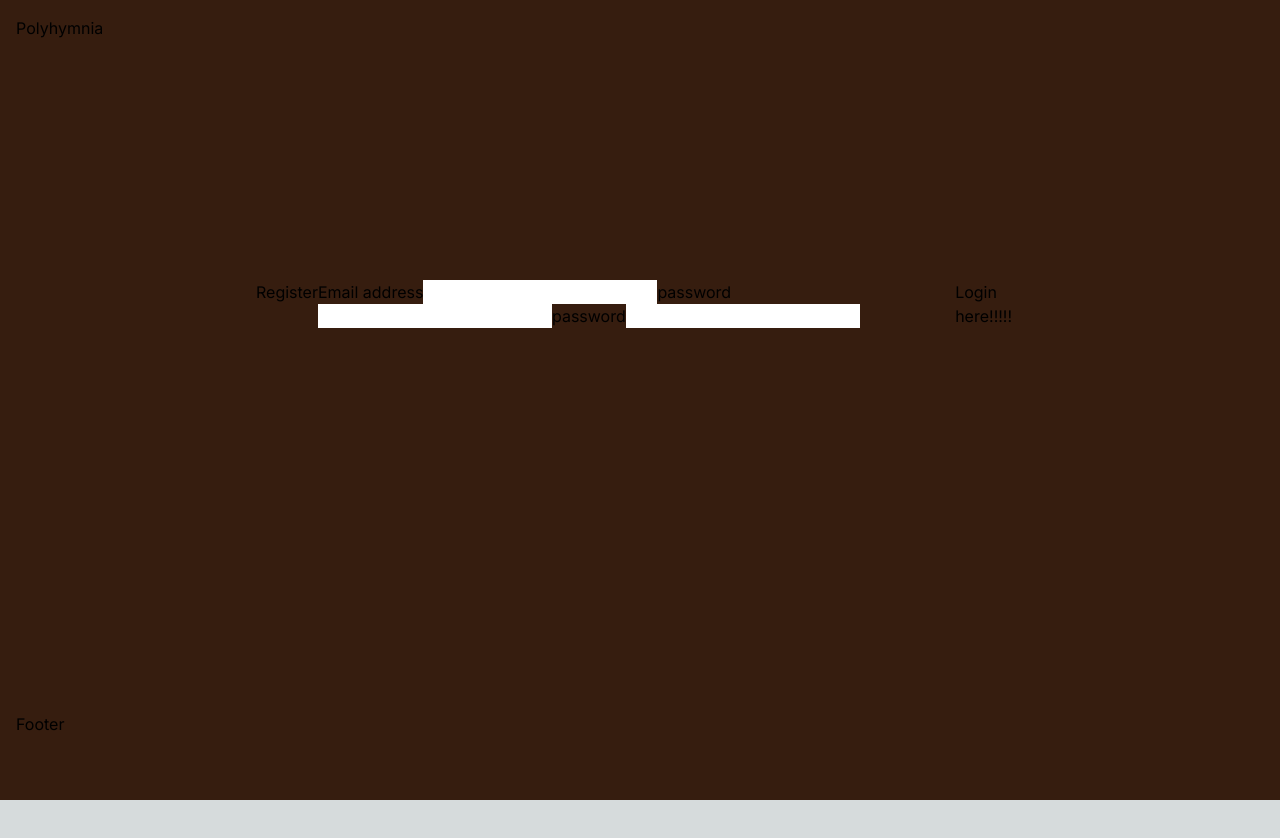
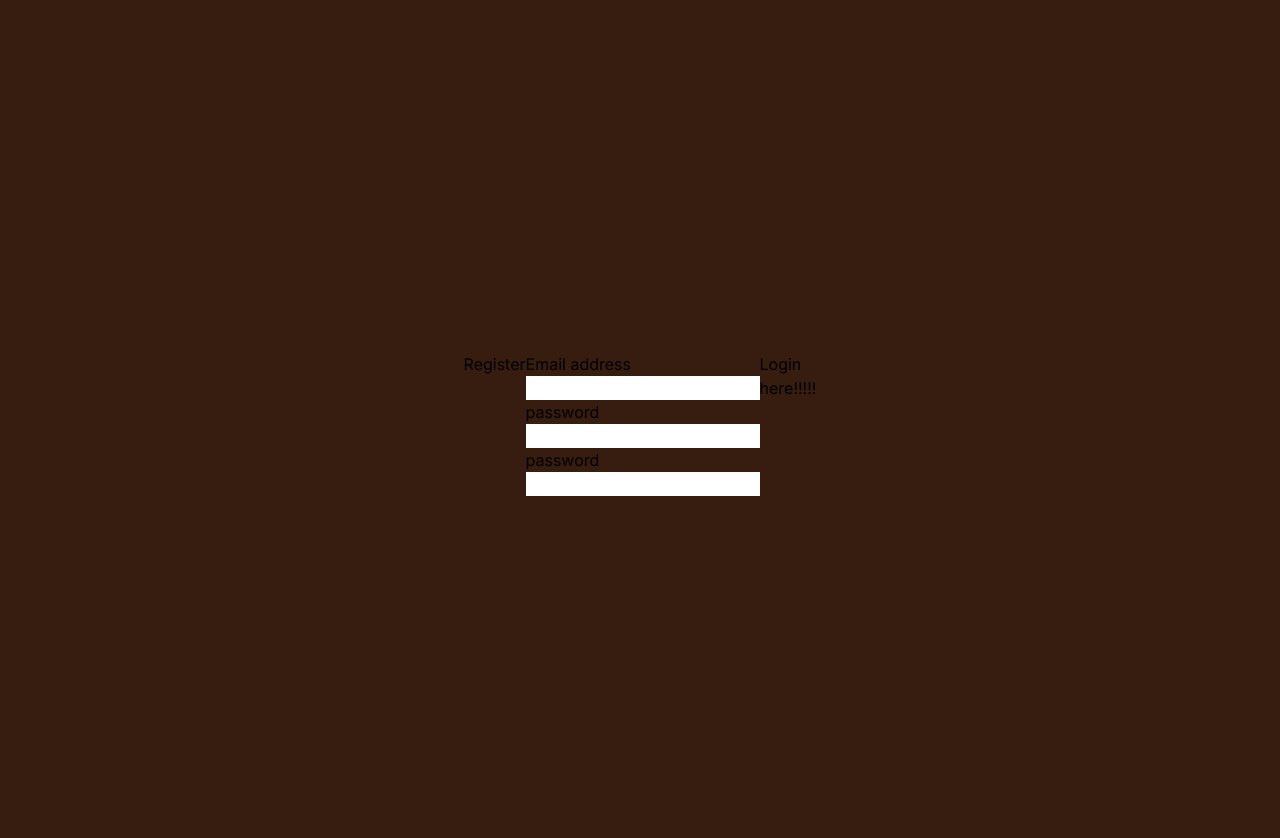
Before and after one commit to WellDN/Composers, a Next.js app: page /register in a window 1280 px wide. Shown: the top 838 px of the page. Before the commit the page ends 800 px from the top, so only its background shows below. Built offline with nearby package versions, Linux system fonts and the light colour scheme.

Commit message:
db server & route

```diff
--- a/src/app/(custom)/layout.tsx
+++ b/src/app/(custom)/layout.tsx
@@ -1,11 +1,12 @@
-
 export default function CustomLayout({ children }: { children: React.ReactNode }) {
   return (
-    <div className="flex flex-col min-h-screen mx-auto max-w-2xl px-4 pt-8 pb-16">
-      <div className="flex-grow">
+          <div className="bg-rwood">
+          <div className="flex flex-col min-h-screen px-4 pt-4 pb-16">
+          <div className="flex-grow">
         <main className="my-0 py-16">{children}</main>
 
-      </div>
+     </div>
+     </div>
     </div>
   );
 }
--- a/src/app/(primary)/login/page.tsx
+++ b/src/app/(custom)/login/page.tsx
@@ -1,9 +1,19 @@
 import Link from "next/link";
 
-export default function Login() {
+async function getData() {
+    const res = await fetch("http://localhost:8000/login")
+
+    if (!res.ok) {
+        throw new Error("Failed to fetch data")
+    }
+    return res.json()
+}
+export default async function Login() {
+    const data = await getData();
+
     return(
     <div>
-    <a href="/">Polyhymnia</a>
+    <div className="flex flex-col min-h-full mx-auto max-w-2xl px-4 pt-8 pb-16">
     <div className="flex justify-center align-middle m-60">
     <p>Login</p>
     <form action="post" noValidate>
@@ -19,5 +29,6 @@ export default function Login() {
     <Link href="/register">register here!!!</Link>
     </div>
     </div>
+    </div>
     )
 }
--- a/src/app/(primary)/register/page.tsx
+++ b/src/app/(custom)/register/page.tsx
@@ -2,8 +2,7 @@ import Link from "next/link";
 
 export default function Register() {
     return(
-    <div>
-    <a href="/">Polyhymnia</a>
+    <div className="flex flex-col min-h-full mx-auto max-w-2xl px-4 pt-8 pb-16">
     <div className="flex justify-center align-middle m-60">
     <p>Register</p>
     <form action="post" noValidate>
--- /dev/null
+++ b/src/app/backend/database.ts
@@ -0,0 +1,7 @@
+import { Client } from 'pg'
+
+const client = new Client({
+    password: "root",
+    user: "root",
+    host: "postgres",
+});
--- /dev/null
+++ b/src/app/backend/server.ts
@@ -0,0 +1,13 @@
+import express from 'express'
+
+const app = express();
+
+const port = process.env.PORT || 8000
+
+app.get('/', (req, res) => {
+    res.send("s")
+})
+
+app.listen(port, () => {
+    console.log(`s http://localhost:${port}`);
+})
```
Also changed, not shown: package.json (+8 -1 lines), 1 other file (tests, documents, lock files or other folders).
